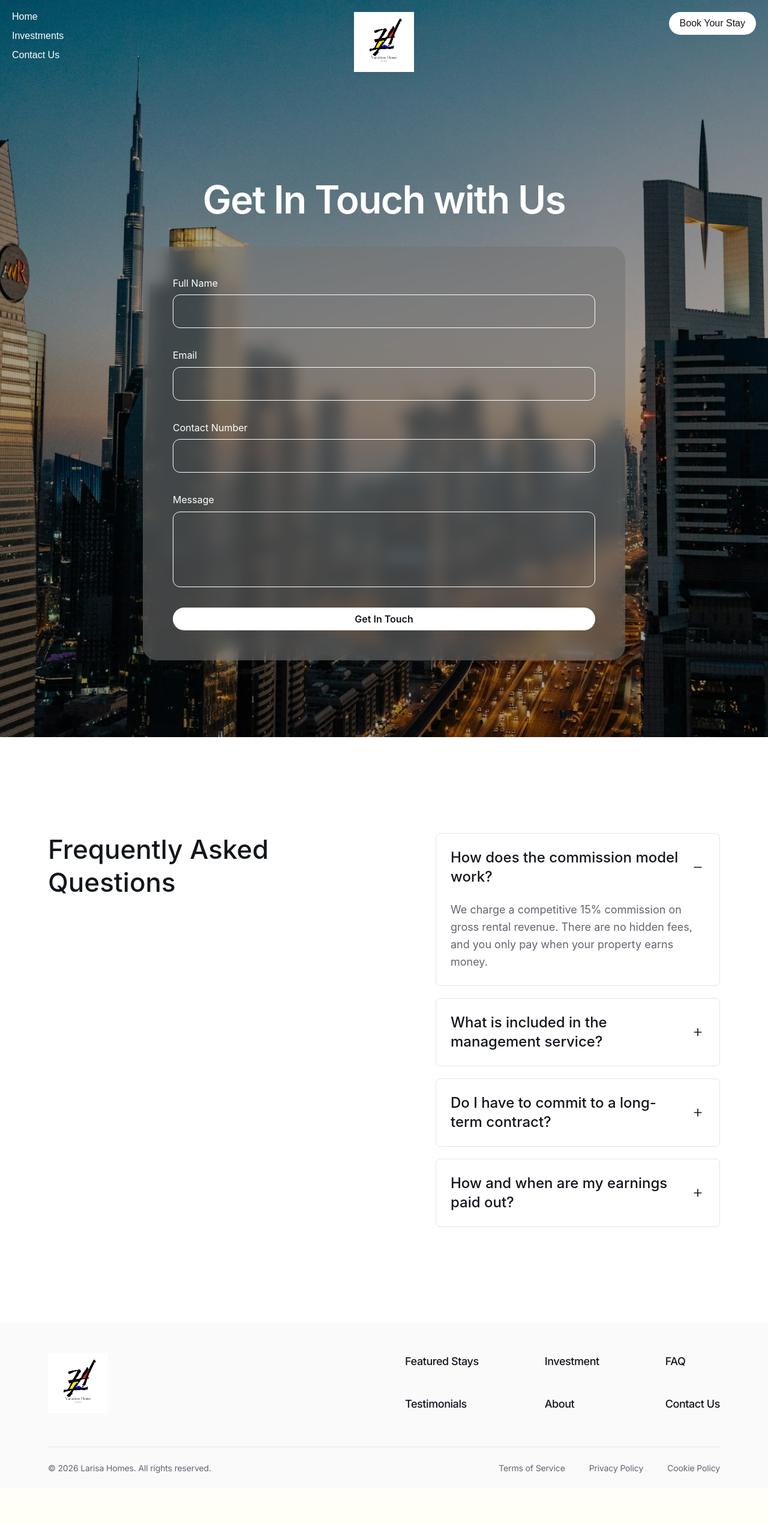
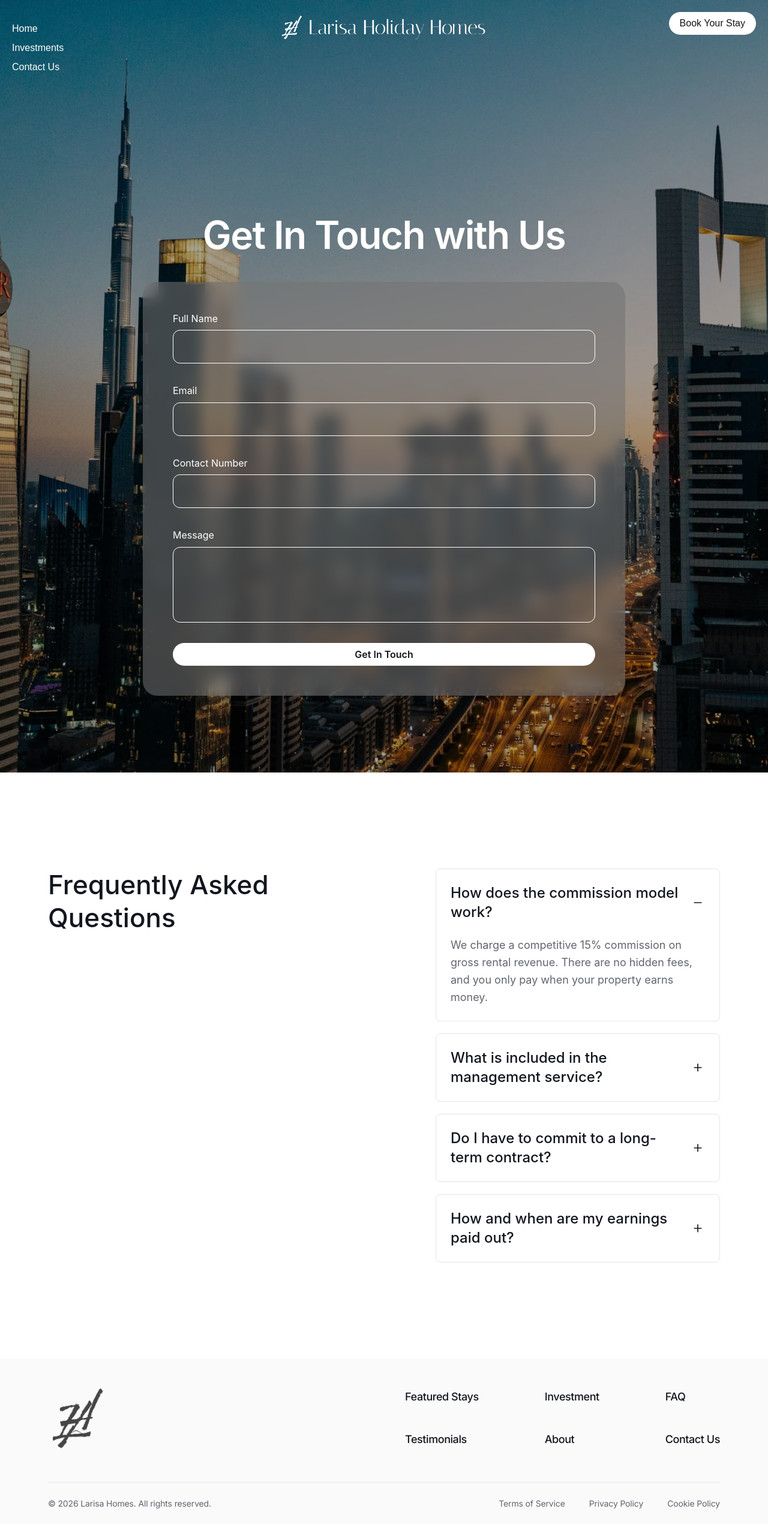
Before and after one commit to Parrurox/larissa-homes, a React (Vite) app: page /contact in a window 1280 px wide. Shown: the whole page at 60% size. Before the commit the page ends 2482 px from the top, so only its background shows below. Built offline with nearby package versions, Linux system fonts and the light colour scheme; a web font is replaced by a local one.

Commit message:
updated logos

```diff
--- a/src/app/components/Footer.tsx
+++ b/src/app/components/Footer.tsx
@@ -1,6 +1,6 @@
 import React from 'react';
 import { Link, useLocation } from 'react-router';
-import imgImage44 from "@/assets/images/main-logo.webp";
+import larissaLaLogo from "@/assets/logos/LA.png";
 import { SECTION_IDS, SCROLL_ANCHOR_CLASS } from '../constants/sections';
 
 export function Footer() {
@@ -20,9 +20,9 @@ export function Footer() {
           <div className="flex flex-col shrink-0">
             <Link to="/" className="inline-block relative w-[100px] h-[100px]">
               <img
-                alt="ZH Vacation Home Logo"
-                className="w-full h-full object-cover"
-                src={imgImage44}
+                alt="Larisa Homes"
+                className="w-full h-full object-contain object-center invert opacity-[0.72]"
+                src={larissaLaLogo}
               />
             </Link>
           </div>
--- a/src/app/pages/LandingPage.tsx
+++ b/src/app/pages/LandingPage.tsx
@@ -186,10 +186,10 @@ export default function LandingPage() {
     requestAnimationFrame(() => scrollToSection(hash));
   }, [location.pathname, location.hash, scrollToSection]);
 
-  /** SPA keeps scroll position across routes; reset to top on /investments or legal pages when there is no hash anchor. */
+  /** SPA keeps scroll position across routes; reset to top on select routes when there is no hash anchor. */
   React.useEffect(() => {
-    const legalPages = ['/privacy-policy', '/terms-of-service', '/cookie-policy'];
-    if (location.pathname !== '/investments' && !legalPages.includes(location.pathname)) return;
+    const scrollTopRoutes = ['/investments', '/contact', '/privacy-policy', '/terms-of-service', '/cookie-policy'];
+    if (!scrollTopRoutes.includes(location.pathname)) return;
     if (location.hash) return;
     window.scrollTo({ top: 0, behavior: 'smooth' });
   }, [location.pathname, location.hash]);
@@ -774,6 +774,11 @@ export default function LandingPage() {
 
               <Link
                 to="/contact"
+                onClick={() => {
+                  if (location.pathname === '/contact') {
+                    window.scrollTo({ top: 0, behavior: 'smooth' });
+                  }
+                }}
                 className="bg-[#12161D] text-white px-8 py-4 rounded-[100px] font-medium text-[17px] hover:bg-[#12161D]/90 transition-colors shadow-sm w-fit inline-flex items-center justify-center"
               >
                 Contact Us
@@ -844,9 +849,17 @@ export default function LandingPage() {
                 Join Larisa Homes today and let our expert team transform your space into a high-performing luxury rental. Sit back, relax, and watch your earnings grow.
               </p>
               <div className="pt-4">
-                <button className="bg-white text-[#12161D] px-8 py-4 rounded-full text-lg font-medium hover:bg-gray-100 transition-colors inline-flex items-center gap-2">
-                  Book Your Stay
-                </button>
+                <Link
+                  to="/contact"
+                  onClick={() => {
+                    if (location.pathname === '/contact') {
+                      window.scrollTo({ top: 0, behavior: 'smooth' });
+                    }
+                  }}
+                  className="bg-white text-[#12161D] px-8 py-4 rounded-full text-lg font-medium hover:bg-gray-100 transition-colors inline-flex items-center gap-2"
+                >
+                  Contact Us
+                </Link>
               </div>
             </div>
           </div>
--- a/src/imports/Navbar.tsx
+++ b/src/imports/Navbar.tsx
@@ -1,11 +1,17 @@
 import { useState } from 'react';
 import { Link, useLocation } from 'react-router';
-import imgImage44 from "@/assets/images/main-logo.webp";
+import larissaLogo from "@/assets/logos/larissa-logo.png";
 
-function NavLinks() {
+function DesktopNavLinks() {
   const location = useLocation();
+  const linkBase =
+    "hover:opacity-80 transition-opacity shrink-0 font-['Aileron:Regular',sans-serif] leading-[16px] not-italic text-white whitespace-nowrap";
+
   return (
-    <div className="content-stretch flex flex-col font-['Aileron:Regular',sans-serif] gap-2 sm:gap-[16px] items-start leading-[16px] not-italic relative shrink-0 text-[14px] sm:text-[16px] text-white w-[min(100%,104px)] sm:w-[144px] whitespace-nowrap" data-name="Link">
+    <div
+      className="content-stretch flex flex-col gap-2 sm:gap-[16px] items-start justify-center text-[14px] sm:text-[16px] min-w-0 z-20 md:pt-0.5"
+      data-name="Link"
+    >
       <Link
         to="/"
         onClick={() => {
@@ -13,7 +19,7 @@ function NavLinks() {
             window.scrollTo({ top: 0, behavior: 'smooth' });
           }
         }}
-        className="hover:opacity-80 transition-opacity shrink-0"
+        className={linkBase}
       >
         Home
       </Link>
@@ -24,7 +30,7 @@ function NavLinks() {
             window.scrollTo({ top: 0, behavior: 'smooth' });
           }
         }}
-        className="hover:opacity-80 transition-opacity shrink-0"
+        className={linkBase}
       >
         Investments
       </Link>
@@ -35,18 +41,10 @@ function NavLinks() {
             window.scrollTo({ top: 0, behavior: 'smooth' });
           }
         }}
-        className="hover:opacity-80 transition-opacity shrink-0"
+        className={linkBase}
       >
         Contact Us
       </Link>
-    </div>
-  );
-}
-
-function Frame2() {
-  return (
-    <div className="content-stretch flex flex-col items-start relative z-20 shrink-0 min-w-0">
-      <NavLinks />
     </div>
   );
 }
@@ -59,34 +57,47 @@ function Frame() {
   );
 }
 
-function Frame1() {
-  return (
-    <div className="content-stretch flex flex-col h-[41px] items-start relative z-20 shrink-0">
-      <Frame />
-    </div>
-  );
-}
-
 export default function Navbar() {
   const [isMenuOpen, setIsMenuOpen] = useState(false);
 
   return (
     <>
-      <div className="content-stretch flex items-start justify-between gap-2 pb-[12px] pt-[20px] px-3 sm:px-[20px] relative w-full" data-name="Navbar">
-              <div className="flex items-center gap-2 z-50">
-        <button
-          className="sm:hidden p-2 text-white"
-          onClick={() => setIsMenuOpen(!isMenuOpen)}
-        >
-          {isMenuOpen ? '✕' : '☰'}
-        </button>
+      <div
+        className="content-stretch flex items-center justify-between gap-2 pb-[12px] pt-[20px] px-3 sm:px-[20px] relative w-full sm:min-h-[52px]"
+        data-name="Navbar"
+      >
+        <div className="flex items-center gap-2 z-50 sm:hidden">
+          <button
+            type="button"
+            className="p-2 text-white"
+            onClick={() => setIsMenuOpen(!isMenuOpen)}
+          >
+            {isMenuOpen ? '✕' : '☰'}
+          </button>
+          <Link
+            to="/"
+            className="flex h-10 max-h-10 w-auto max-w-[200px] items-center shrink-0"
+            data-name="larissa-logo-mobile"
+          >
+            <img alt="Larisa Holiday Homes" className="h-full w-auto max-w-full object-contain object-left" src={larissaLogo} />
+          </Link>
+        </div>
+
+      {/* Desktop: nav | logo | CTA — items-start so logo/button stay fixed; pad-left nav only so "Home" lines up with logo (centering the whole column pushed Home upward). */}
+      <div className="hidden sm:flex flex-1 items-start justify-between gap-4 min-w-0">
+        <div className="flex-1 flex justify-start min-w-0 sm:pt-[14px] md:pt-[18px]">
+          <DesktopNavLinks />
+        </div>
         <Link
           to="/"
-          className="sm:hidden size-[50px]"
-          data-name="image 44 mobile"
+          className="shrink-0 flex h-11 md:h-[52px] w-auto max-w-[min(40vw,340px)] items-center justify-center z-10"
+          data-name="larissa-logo-desktop"
         >
-          <img alt="Larisa Homes Logo" className="object-contain size-full" src={imgImage44} />
+          <img alt="Larisa Holiday Homes" className="h-full w-auto max-w-full object-contain object-center" src={larissaLogo} />
         </Link>
+        <div className="flex-1 flex justify-end items-center shrink-0 z-20">
+          <Frame />
+        </div>
       </div>
 
       {/* Mobile Animated Sidebar */}
@@ -106,19 +117,9 @@ export default function Navbar() {
         </div>
       </div>
 
-      {/* Desktop Links */}
-      <div className="hidden sm:block absolute top-[20px] left-[20px] z-20">
-        <Frame2 />
+      <div className="sm:hidden shrink-0 z-20 ml-auto">
+        <Frame />
       </div>
-
-      <Frame1 />
-      <Link
-        to="/"
-        className="hidden sm:block -translate-x-1/2 absolute left-1/2 top-[20px] z-10 size-[88px] md:size-[100px]"
-        data-name="image 44 desktop"
-      >
-        <img alt="Larisa Homes Logo" className="absolute inset-0 max-w-none object-cover size-full" src={imgImage44} />
-      </Link>
       </div>
 
       {/* Overlay */}
```
Also changed, not shown: src/assets/logos/LA.png (added), src/assets/logos/larissa-logo.png (added).
